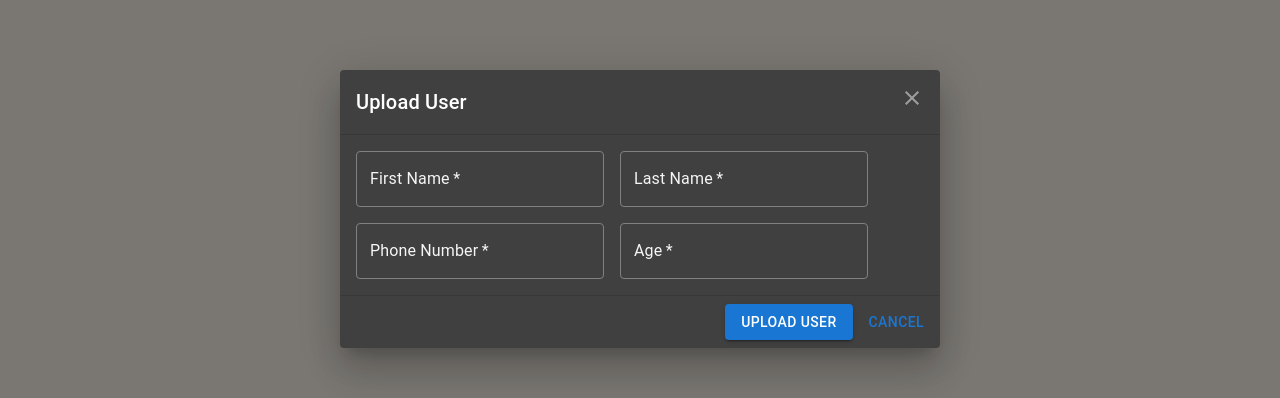
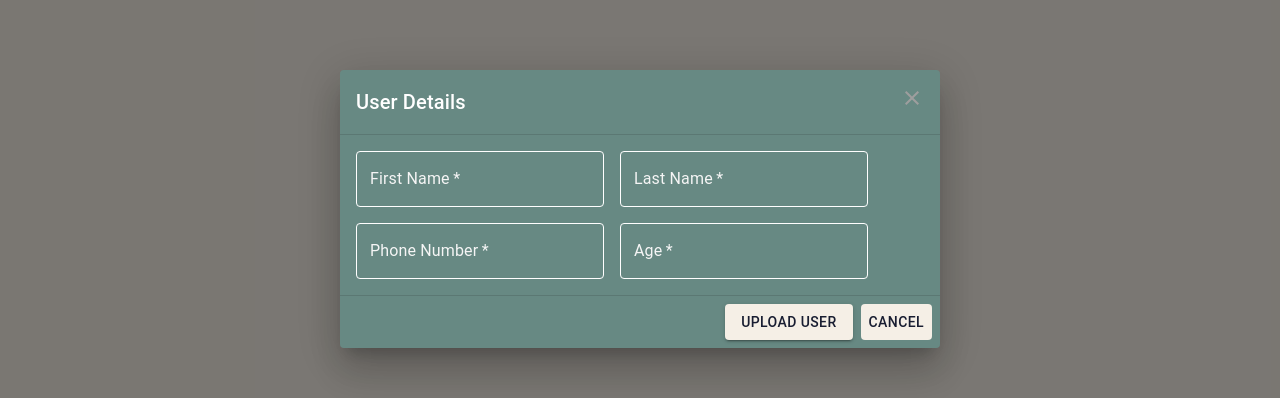
Before and after one commit to Harshithredd/Admin_Dashboard, a React (Create React App) app: page / in a window 1280 px wide. Both pictures are taken after a click on the button "UPLOAD". Shown: the part 191-589 px from the top of the page. Built offline with nearby package versions, Linux system fonts and the light colour scheme; no server answers.

Commit message:
changes in dialog component changed update logic

```diff
--- a/src/actions/index.js
+++ b/src/actions/index.js
@@ -2,6 +2,8 @@ export const GET_USERS  ="GET_USERS";
 export const OPEN_DIALOG = "OPEN_DIALOG";
 export const UPLOAD_USERS = "UPLOAD_USERS";
 export const CREATED_USER ="CREATED_USERS";
+export const UPDATE_TYPE = "UPDATE_TYPE";
+export const UPDATE_USERID = "UPDATE_USERID";
 export const fetchUsers =(usersData)=>{
     return {
         type: GET_USERS,
@@ -28,3 +30,16 @@ export const createdUser = (userData) =>{
         payload : userData
     }
 }
+
+export const updateType = (updatetype)=>{
+    return {
+        type : UPDATE_TYPE,
+        payload : updatetype,
+    }
+}
+export const updateUserId = (userId)=>{
+    return {
+        type : UPDATE_USERID,
+        payload : userId,
+    }
+}
--- a/src/components/DialogButton.js
+++ b/src/components/DialogButton.js
@@ -10,7 +10,7 @@ import IconButton from '@mui/material/IconButton';
 import CloseIcon from '@mui/icons-material/Close';
 import UploadIcon from '@mui/icons-material/Upload';
 import { useDispatch, useSelector } from 'react-redux';
-import { createdUser, fetchUsers, openDialog } from '../actions';
+import { createdUser, fetchUsers, openDialog, updateType, updateUserId } from '../actions';
 import UserForm from './UserForm';
 import { validate } from '@material-ui/pickers';
 import { useSnackbar } from 'notistack';
@@ -19,7 +19,7 @@ import { config } from '../App';
 
 const BootstrapDialog = styled(Dialog)(({ theme }) => ({
   '& .MuiPaper-root':{
-    backgroundColor : "#414040 ",
+    backgroundColor : "#678983 ",
     color:"white"
   },
   '& .MuiDialogContent-root': {
@@ -37,7 +37,7 @@ const BootstrapDialog = styled(Dialog)(({ theme }) => ({
   },
   '& .MuiOutlinedInput-root': {
     '& fieldset': {
-      borderColor: 'grey',
+      borderColor: 'white',
     },
   },
   '& .MuiFormLabel-root':{
@@ -93,6 +93,9 @@ let dialogState = useSelector((state)=>{
     }
  );
 let open = dialogState.open;
+let createOrUpdate  = dialogState.updateType;
+let userId = dialogState.userId;
+//console.log(dialogState)
 //console.log(open,dialogState)
 
 let userState = useSelector((state)=>{
@@ -110,17 +113,20 @@ const handleClickOpen = () => {
     dispatch(openDialog(true))
 };
 
-const createUpdateUser = () =>{
-    if(upload){
+const createUpdateUser = (e) =>{
+    // console.log(e.target)
+    // console.log("userID",userId)
+    if(createOrUpdate ==="UPLOAD"){
         postUserUpload();
     }
-    else if(update){
+    else if(createOrUpdate === "UPDATE"){
         updateUser();
     }
 }
 const updateUser = async()=>{
     try{
-        let userId = id;
+        if(!validateData(user)) return ;
+        console.log("updating user Id",userId);
         const res= await axios.patch(`${config.endpoint}/user/${userId}`,user);
         console.log(res);
         enqueueSnackbar("User created successfully", { variant: "success" });
@@ -148,6 +154,7 @@ const postUserUpload = async ()=>{
         console.log(res);
         enqueueSnackbar("User created successfully", { variant: "success" });
         dispatch(openDialog(false));
+        console.log("created user ",res.data.data);
         dispatch(createdUser(res.data.data));
     }catch(e){
         console.log(e);
@@ -183,7 +190,14 @@ const validateData= (formData)=>{
 
 return (
     <div style={{display:"inline-block",marginRight:"10px"}}>
-      <Button variant="contained" onClick={handleClickOpen}
+      <Button variant="contained" id={id} onClick={(e)=>{
+        handleClickOpen()
+        // console.log(e.target.innerText)
+       // console.log(e.target.id)
+        let u_id= e.target.id
+        dispatch(updateType(e.target.innerText))
+        dispatch(updateUserId(u_id))
+    }}
        style={{
                 backgroundColor: "#F5EFE6",
                 color :"#181d31",
@@ -196,16 +210,22 @@ return (
         open={open}
       >
         <BootstrapDialogTitle id="customized-dialog-title" onClose={handleClose}>
-          {FORM_NAME} User
+            User Details
         </BootstrapDialogTitle>
         <DialogContent dividers>
           <UserForm />
         </DialogContent>
         <DialogActions>
-          <Button autoFocus  variant="contained" onClick={()=>createUpdateUser()}>
+          <Button autoFocus  variant="contained" id={id} onClick={(e)=>createUpdateUser(e)} style={{
+                backgroundColor: "#F5EFE6",
+                color :"#181d31",
+            }}>
             {FORM_NAME} User
           </Button>
-          <Button autoFocus varient="outlined" onClick={handleClose}>
+          <Button autoFocus varient="outlined" onClick={handleClose} style={{
+                backgroundColor: "#F5EFE6",
+                color :"#181d31",
+            }}>
             Cancel
           </Button>
         </DialogActions>
--- a/src/components/Landing.css
+++ b/src/components/Landing.css
@@ -9,7 +9,7 @@
     display: flex;
     justify-content: center;
     align-items: center;
-    background-color: #111111;
+    background-color: #F5EFE6;
 }
 .update-button{
     display: inline;
--- a/src/components/Landing.js
+++ b/src/components/Landing.js
@@ -55,6 +55,7 @@ export default function Landing(){
     //console.log(userCreated)
 
      let dispatch = useDispatch()
+
      const getUserData= async()=>{
         try{
             setIsLoading(true)
@@ -115,7 +116,7 @@ export default function Landing(){
                 isLoading ?
                 (<Grid className="circular-progress-parent">
                     <CircularProgress className="circular-progress"/>
-                    <Typography variant="h6" sx={{color:"#AEBDCA"}}> loading User Data </Typography>
+                    <Typography variant="h6" sx={{color:"black"}}> loading User Data </Typography>
                 </Grid>)
                 :   (<Box>
                         <Paper sx={{ width: '100%', overflow: 'hidden' }}>
@@ -154,13 +155,14 @@ export default function Landing(){
                                              {/* <Button variant="outlined"
 
                                              style={{
-                                                    borderRadius: 15,
                                                     backgroundColor: "#678983",
                                                     color :"black",
                                                     marginRight :"10px"
                                                 }}>UPDATE</Button> */}
+                                            <div data-id={row._id} style={{display:"inline-block"}}>
+                                            <DialogButton update={"Update"} id={row._id}  />
+                                            </div>
 
-                                            <DialogButton update={"Update"} id={row._id}/>
 
                                              <Button variant="outlined"
                                              data-id={row._id}
--- a/src/reducers/dialogReducer.js
+++ b/src/reducers/dialogReducer.js
@@ -1,13 +1,22 @@
-import { OPEN_DIALOG  } from "../actions";
+import { Update } from "@mui/icons-material";
+import { OPEN_DIALOG, UPDATE_TYPE, UPDATE_USERID  } from "../actions";
 
  const initalState ={
-    open : false
+    open : false,
+    updateType : "",
+    userId:"",
  };
 const dialogReducer =(state = initalState,action)=>{
         switch(action.type){
              case OPEN_DIALOG : return {
                 ...state, open : action.payload
             };
+            case UPDATE_TYPE : return{
+                ...state, updateType: action.payload
+            }
+            case UPDATE_USERID  : return{
+                ...state, userId: action.payload
+            }
              default : return state;
         }
  }
--- a/src/reducers/usersReducer.js
+++ b/src/reducers/usersReducer.js
@@ -1,4 +1,4 @@
- import { GET_USERS,UPLOAD_USERS,CREATED_USER } from "../actions";
+ import { GET_USERS,UPLOAD_USERS,CREATED_USER, UPDATE_TYPE } from "../actions";
 
  const initalState ={
     allUsers :[],
@@ -15,7 +15,8 @@
         lastName : "",
         phoneNumber :"",
         age : "",
-    }
+    },
+    updateType : ""
  }
 const userReducer = (state = initalState,action)=>{
         switch(action.type){
@@ -34,6 +35,7 @@ const userReducer = (state = initalState,action)=>{
         case CREATED_USER : return{
             ...state, createdUser :{ ...action.payload }
         }
+
          default : return state;
     }
 }
```
